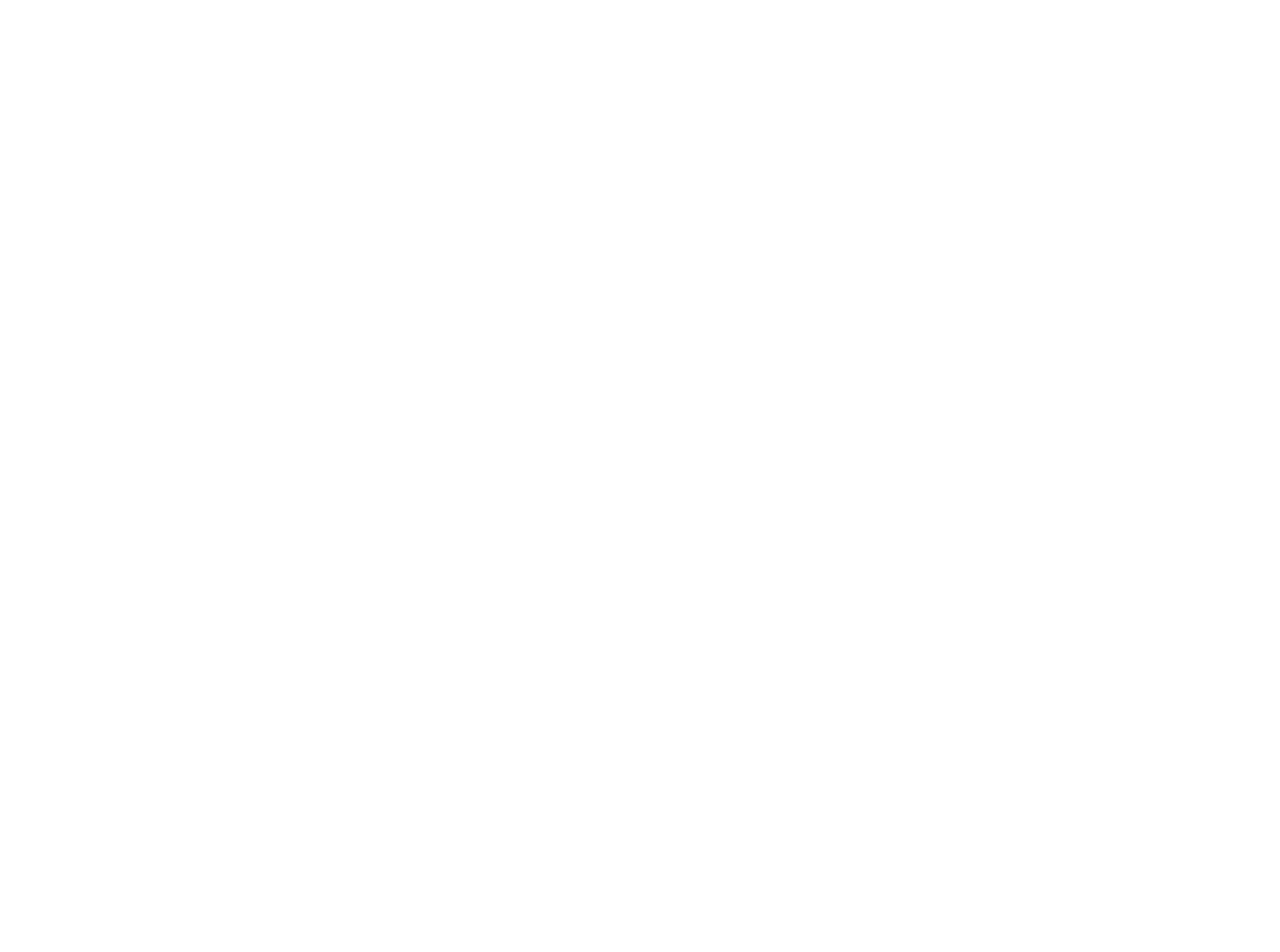
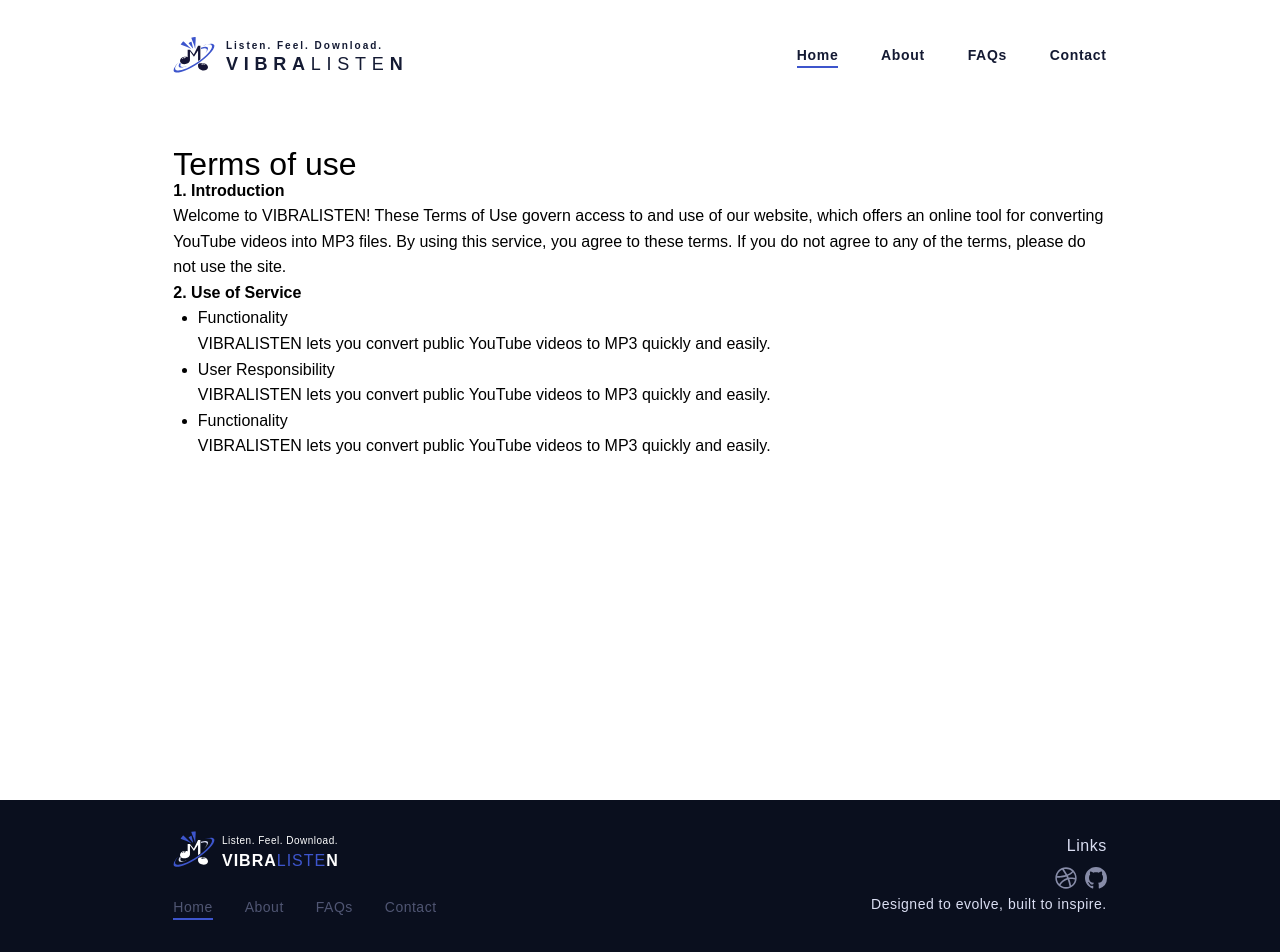
Before and after one commit to lodsa-ntos/vibralisten, a React (Vite) app in the folder frontend/: page /terms in a window 1280 px wide. Before the commit this address had no page. Shown: the top 952 px of the page. Before the commit the page ends 800 px from the top, so only its background shows below. Built offline with nearby package versions, Linux system fonts and the light colour scheme; a web font is replaced by a local one.

Commit message:
Refactor Terms page; replace Therms with Terms component, implement smooth scrolling for hash links, and update footer links for consistency

```diff
--- a/frontend/src/App.jsx
+++ b/frontend/src/App.jsx
@@ -1,26 +1,42 @@
-import { BrowserRouter as Router, Route, Routes } from "react-router-dom";
+import { BrowserRouter as Router, Route, Routes, useLocation } from "react-router-dom";
+import { useEffect } from "react";
 import Home from "./pages/Home/Home";
 import FAQs from "./pages/FAQs/FAQs";
 import About from "./pages/About/About";
 import Contact from "./pages/Contact/Contact";
-import Therms from './pages/Therms/Therms';
-import Privacy from './pages/Privacy/Privacy';
-import './assets/styles/global.css'
+import Terms from "./pages/Terms/Terms";
+import Privacy from "./pages/Privacy/Privacy";
+import "./assets/styles/global.css";
 
+const ScrollToSection = () => {
+  const location = useLocation();
+
+  useEffect(() => {
+    if (location.hash) {
+      const element = document.getElementById(location.hash.replace("#", ""));
+      if (element) {
+        element.scrollIntoView({behavior: "smooth"});
+      }
+    }
+  }, [location]);
+
+  return null;
+}
 
 const App = () => {
   return (
     <Router>
+      <ScrollToSection />
       <Routes>
         <Route path="/" element={<Home />} />
         <Route path="/faqs" element={<FAQs />} />
         <Route path="/about" element={<About />} />
         <Route path="/contact" element={<Contact />} />
-        <Route path="/therms" element={<Therms />} />
+        <Route path="/terms" element={<Terms />} />
         <Route path="/privacy" element={<Privacy />} />
       </Routes>
     </Router>
   );
-}
+};
 
 export default App;
--- a/frontend/src/components/Footer/Footer.jsx
+++ b/frontend/src/components/Footer/Footer.jsx
@@ -34,7 +34,7 @@ const Footer = () => {
         </div>
         {/* Logo */}
         <div className="footer-logo-container">
-          <a href="#home">
+          <a href="/#home">
             <img
               src="Logo/music_symbol_dark_mode.svg"
               alt="Music Symbol"
@@ -56,16 +56,16 @@ const Footer = () => {
         <nav>
           <ul className="nav-list-footer">
             <li>
-              <a href="#home" className={activePage === "home" ? "nav-item-footer active" : "nav-item-footer"}>Home</a>
+              <a href="/#home" className={activePage === "home" ? "nav-item-footer active" : "nav-item-footer"}>Home</a>
             </li>
             <li>
-              <a href="#about" className={activePage === "about" ? "nav-item-footer active" : "nav-item-footer"}>About</a>
+              <a href="/#about" className={activePage === "about" ? "nav-item-footer active" : "nav-item-footer"}>About</a>
             </li>
             <li>
-              <a href="#faqs" className={activePage === "faqs" ? "nav-item-footer active" : "nav-item-footer"}>FAQs</a>
+              <a href="/#faqs" className={activePage === "faqs" ? "nav-item-footer active" : "nav-item-footer"}>FAQs</a>
             </li>
             <li>
-              <a href="#contact" className={activePage === "contact" ? "nav-item-footer active" : "nav-item-footer"}>Contact</a>
+              <a href="/#contact" className={activePage === "contact" ? "nav-item-footer active" : "nav-item-footer"}>Contact</a>
             </li>
           </ul>
         </nav>
@@ -87,10 +87,10 @@ const Footer = () => {
         </div>
 
         <div className="footer-rigth">
-        <a href="#therms" target="__blank"><span className="footer-terms"
+          <a href="/terms" target="__blank"><span className="footer-terms"
             ><MdOutlinePrivacyTip className="footer-icon-terms" />
             Terms
-          </span></a> | <a href="#privacy" target="__blank"><span className="footer-privacy">Privacy</span></a>
+          </span></a> | <a href="/privacy" target="__blank"><span className="footer-privacy">Privacy</span></a>
         </div>
       </div>
     </React.Fragment>
--- a/frontend/src/components/Header/ActiveEffect.jsx
+++ b/frontend/src/components/Header/ActiveEffect.jsx
@@ -5,6 +5,8 @@ const getActivePage = () => {
   if (path === "#about") return "about";
   if (path === "#faqs") return "faqs";
   if (path === "#contact") return "contact";
+  if (path === "#terms") return "terms";
+  if (path === "#privacy") return "privacy";
 
   return"home";
 };
--- a/frontend/src/components/Header/Header.jsx
+++ b/frontend/src/components/Header/Header.jsx
@@ -3,6 +3,7 @@ import { useState, useEffect } from "react";
 import "./Header.css";
 import "./ActiveEffect";
 import getActivePage from "./ActiveEffect";
+import { Link } from "react-router-dom";
 
 const Header = () => {
   const activePage = getActivePage();
@@ -27,7 +28,7 @@ const Header = () => {
       <header className={`header ${ visible ? "visible" : "hidden"}`}>
         {/* Logo */}
         <div className="logo-container">
-          <a href="#home">
+          <Link to="/#home">
             <img
               src="Logo/music_symbol.svg"
               alt="Music Symbol"
@@ -41,23 +42,23 @@ const Header = () => {
                 <span className="vibra">N</span>
               </h1>
             </div>
-          </a>
+          </Link>
         </div>
 
         {/* Navigation */}
         <nav>
           <ul className="nav-list">
             <li>
-              <a href="#home" className={activePage === "home" ? "nav-item active" : "nav-item"}>Home</a>
+              <Link to="/#home" className={activePage === "home" ? "nav-item active" : "nav-item"}>Home</Link>
             </li>
             <li>
-              <a href="#about" className={activePage === "about" ? "nav-item active" : "nav-item"}>About</a>
+              <Link to="/#about"  className={activePage === "about" ? "nav-item active" : "nav-item"}>About</Link>
             </li>
             <li>
-              <a href="#faqs" className={activePage === "faqs" ? "nav-item active" : "nav-item"}>FAQs</a>
+              <Link to="/#faqs" className={activePage === "faqs" ? "nav-item active" : "nav-item"}>FAQs</Link>
             </li>
             <li>
-              <a href="#contact" className={activePage === "contact" ? "nav-item active" : "nav-item"}>Contact</a>
+              <Link to="/#contact"  className={activePage === "contact" ? "nav-item active" : "nav-item"}>Contact</Link>
             </li>
           </ul>
         </nav>
--- /dev/null
+++ b/frontend/src/pages/Terms/Terms.jsx
@@ -0,0 +1,63 @@
+import React from "react";
+import Header from "../../components/Header/Header";
+import Footer from "../../components/Footer/Footer";
+import ScrollToTopButton from "../../components/Button/ScrollToTopButton/ScrollToTopButton";
+import "../../assets/styles/global.css";
+import "./Terms.css";
+
+const Terms = () => {
+  return (
+    <>
+      <main id="terms">
+        <div className="terms-section">
+          {/* spacing before the header */}
+          <div className="home-above-header-spacing"></div>
+          <Header />
+          {/* spacing below the header */}
+          <div className="home-below-header-spacing"></div>
+
+          <h1>Terms of use</h1>
+
+          <h4>1. Introduction</h4>
+          <div>
+            Welcome to VIBRALISTEN! These Terms of Use govern access to and use
+            of our website, which offers an online tool for converting YouTube
+            videos into MP3 files. By using this service, you agree to these
+            terms. If you do not agree to any of the terms, please do not use
+            the site.
+          </div>
+
+          <h4>2. Use of Service</h4>
+          <ul className="service-topcs">
+            <li>Functionality</li>
+
+            <div>
+              VIBRALISTEN lets you convert public YouTube videos to MP3 quickly
+              and easily.
+            </div>
+
+            <li>User Responsibility</li>
+
+            <div>
+              VIBRALISTEN lets you convert public YouTube videos to MP3 quickly
+              and easily.
+            </div>
+
+            <li>Functionality</li>
+
+            <div>
+              VIBRALISTEN lets you convert public YouTube videos to MP3 quickly
+              and easily.
+            </div>
+          </ul>
+        </div>
+      </main>
+      {/* Footer Section*/}
+      <Footer className="footer-section--page" />
+
+      <ScrollToTopButton />
+    </>
+  );
+};
+
+export default Terms;
--- a/frontend/src/pages/Therms/Therms.jsx
+++ /dev/null
@@ -1,53 +0,0 @@
-import React from "react";
-import Header from "../../components/Header/Header";
-import Footer from "../../components/Footer/Footer";
-import "./Therms.css";
-
-const Therms = () => {
-  return (
-    <>
-    <main>
-    <div id="therms" className="therms-section">
-      {/* spacing before the header */}
-      <div className="home-above-header-spacing"></div>
-      <Header />
-      {/* spacing below the header */}
-      <div className="home-below-header-spacing"></div>
-
-
-        <h1>Terms of use</h1>
-
-        <h4>1. Introduction</h4>
-          <div>
-            Welcome to VIBRALISTEN! These Terms of Use govern access to and use of our website, which offers an online tool for converting YouTube videos into MP3 files. By using this service, you agree to these terms. If you do not agree to any of the terms, please do not use the site.
-          </div>
-
-        <h4>2. Use of Service</h4>
-          <ul className="service-topcs">
-            <li>Functionality</li>
-
-            <div>
-            VIBRALISTEN lets you convert public YouTube videos to MP3 quickly and easily.
-            </div>
-
-            <li>User Responsibility</li>
-
-            <div>
-            VIBRALISTEN lets you convert public YouTube videos to MP3 quickly and easily.
-            </div>
-
-            <li>Functionality</li>
-
-            <div>
-            VIBRALISTEN lets you convert public YouTube videos to MP3 quickly and easily.
-            </div>
-          </ul>
-    </div>
-    </main>
-    {/* Footer Section*/}
-    <Footer className="footer-section-therms-page"/>
-    </>
-  );
-};
-
-export default Therms;
```
Also changed, not shown: frontend/src/pages/Terms/Terms.css (renamed from frontend/src/pages/Therms/Therms.css).
